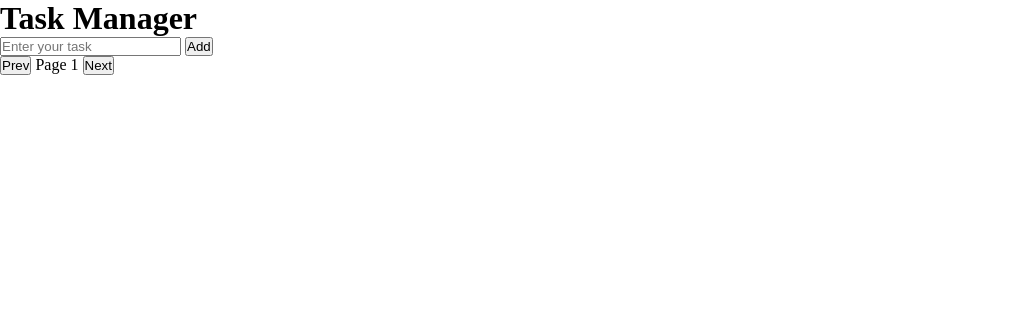
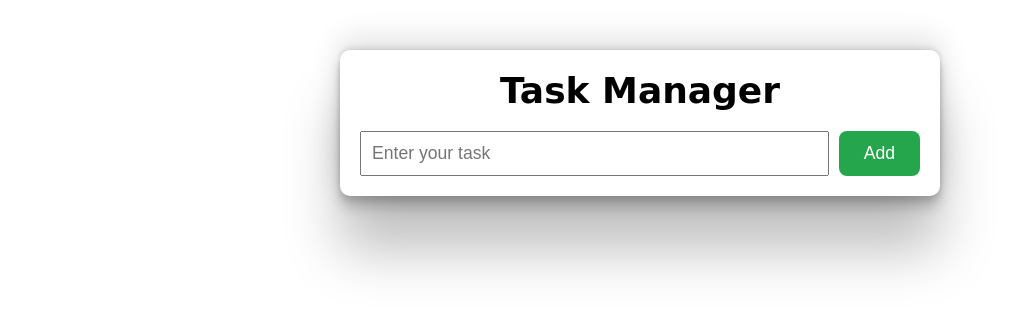
Before and after one commit to Pramodjena/MERN_ITMA-24-27-, a plain HTML site: page JavaScript/Task Manager/src/index.html in a window 1280 px wide. Shown: the whole page, without its empty margins (0-1028 px from the left). Drawn offline with Linux system fonts and the light colour scheme.

Commit message:
task manager updated

```diff
--- a/JavaScript/Task Manager/src/index.html
+++ b/JavaScript/Task Manager/src/index.html
@@ -9,16 +9,11 @@
   <body>
     <div class="container">
       <h1>Task Manager</h1>
-      <div class="input-container">
+      <div class="inputContainer">
         <input type="text" id="taskInput" placeholder="Enter your task" />
         <button id="addBtn">Add</button>
       </div>
       <ul id="taskList"></ul>
-      <div class="pagination-container">
-        <button id="prevBtn">Prev</button>
-        <span id="pageInfo">Page 1</span>
-        <button id="nextBtn">Next</button>
-      </div>
     </div>
   </body>
 </html>
--- a/JavaScript/Task Manager/src/style.css
+++ b/JavaScript/Task Manager/src/style.css
@@ -1,5 +1,52 @@
 * {
   margin: 0;
   padding: 0;
-  box-sizing: content-box ;
+  box-sizing: border-box;
 }
+
+body {
+  font-family: cursive, sans-serif;
+  font-size: 18px;
+}
+
+.container {
+  max-width: 600px;
+  margin: 0 auto;
+  margin-top: 50px;
+  padding: 20px;
+  box-shadow: rgba(0, 0, 0, 0.25) 0px 54px 55px,
+    rgba(0, 0, 0, 0.12) 0px -12px 30px, rgba(0, 0, 0, 0.12) 0px 4px 6px,
+    rgba(0, 0, 0, 0.17) 0px 12px 13px, rgba(0, 0, 0, 0.09) 0px -3px 5px;
+  border-radius: 10px;
+}
+
+.container h1 {
+  text-align: center;
+  margin-bottom: 20px;
+}
+
+.inputContainer {
+  display: flex;
+  gap: 10px;
+}
+
+#taskInput {
+  flex-grow: 1;
+  padding: 10px;
+  font-size: 1.1rem;
+  outline-color: #26a64c;
+}
+
+#addBtn {
+  padding: 10px 25px;
+  font-size: 1.1rem;
+  background-color: #26a64c;
+  color: #fff;
+  border: #ddd;
+  border-radius: 8px;
+}
+
+#addBtn:hover {
+  background-color: #074d1c;
+  cursor: pointer;
+}
```
